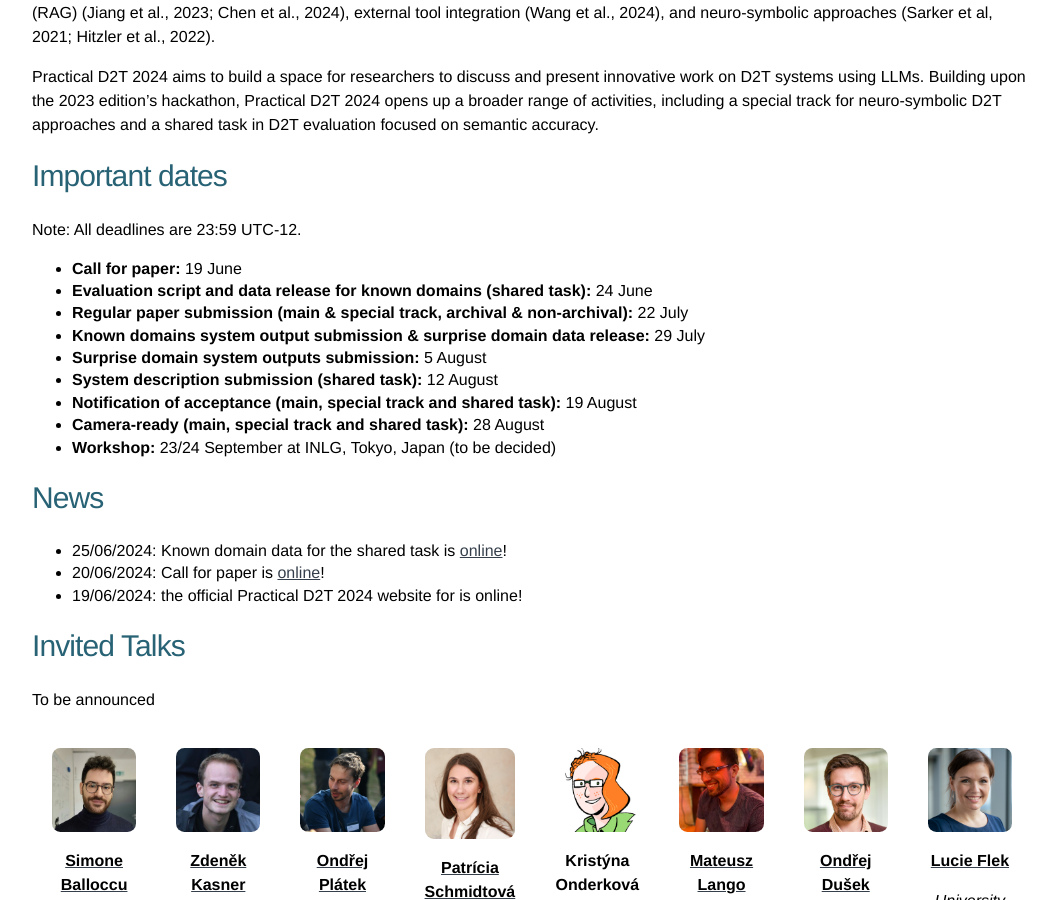
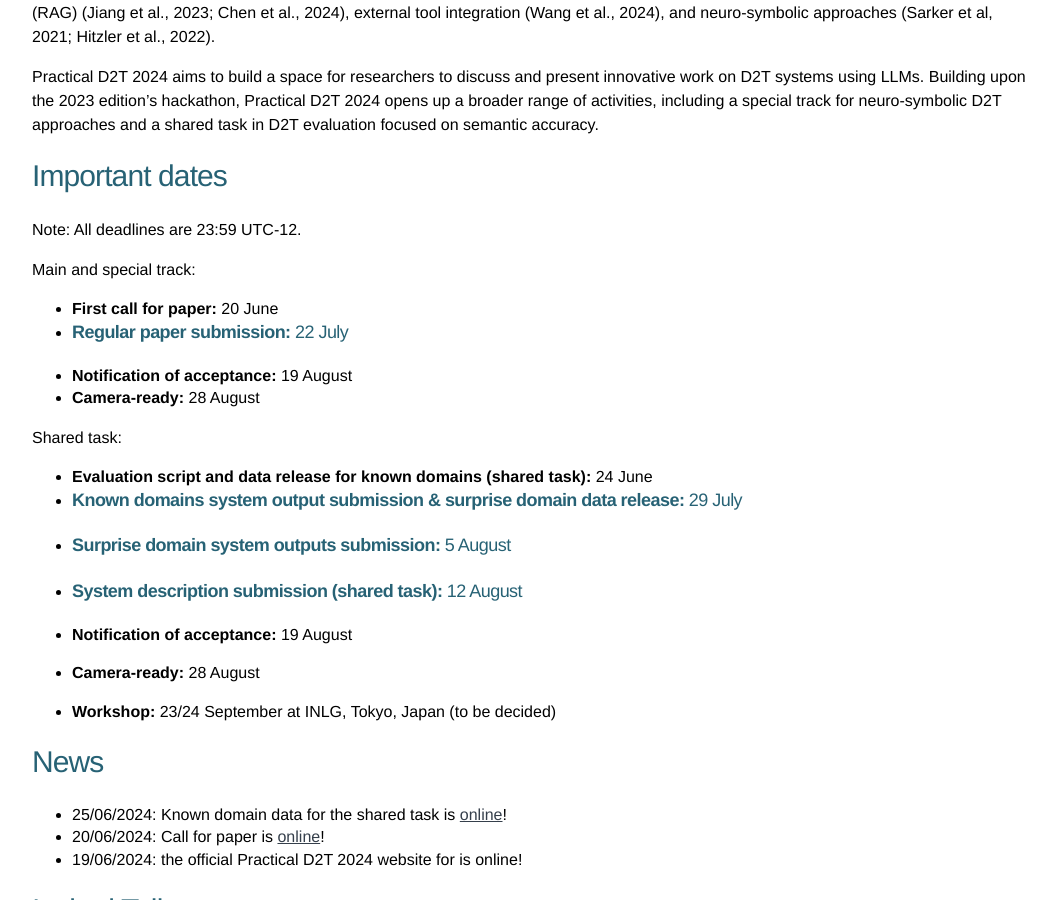
Before and after one commit to practicald2t/practicald2t.github.io, a Jekyll site: the page built from index.md, in a window 1280 px wide and 900 px high, scrolled down 602 px. Shown: the whole window, without its empty margins (108-1164 px from the left). Built offline with Jekyll 4.4.1, drawn with Linux system fonts in a browser that asks for light colours.

Commit message:
Update index.md

```diff
--- a/index.md
+++ b/index.md
@@ -22,15 +22,41 @@ Practical D2T 2024 aims to build a space for researchers to discuss and present
 # Important dates
 Note: All deadlines are 23:59 UTC-12.
 
-- **Call for paper:** 19 June
+Main and special track:
+- **First call for paper:** 20 June
+- ### **Regular paper submission:** 22 July
+- **Notification of acceptance:**  19 August
+- **Camera-ready:**  28 August
+
+Shared task:
 - **Evaluation script and data release for known domains (shared task):**  24 June
-- **Regular paper submission (main & special track, archival & non-archival):** 22 July
+- ### **Known domains system output submission & surprise domain data release:** 29 July
+- ### **Surprise domain system outputs submission:** 5 August
+- ### **System description submission (shared task):** 12 August
+- **Notification of acceptance:**  19 August
+- **Camera-ready:**  28 August
+
+- **Workshop:** 23/24 September at INLG, Tokyo, Japan (to be decided)
+
+
+<!--
+
+# Important dates
+Note: All deadlines are 23:59 UTC-12.
+
+- **First call for paper:** 20 June
+- **Evaluation script and data release for known domains (shared task):**  24 June
 - **Known domains system output submission & surprise domain data release:** 29 July
+- ### **Regular paper submission:** 22 July
 - **Surprise domain system outputs submission:** 5 August
 - **System description submission (shared task):** 12 August
-- **Notification of acceptance (main, special track and shared task):**  19 August
-- **Camera-ready (main, special track and shared task):**  28 August
+- **Notification of acceptance:**  19 August
+- **Camera-ready:**  28 August
 - **Workshop:** 23/24 September at INLG, Tokyo, Japan (to be decided)
+
+
+-->
+
 
 # News
 - 25/06/2024: Known domain data for the shared task is [online](https://practicald2t.github.io/pages/shared_task)!
```
